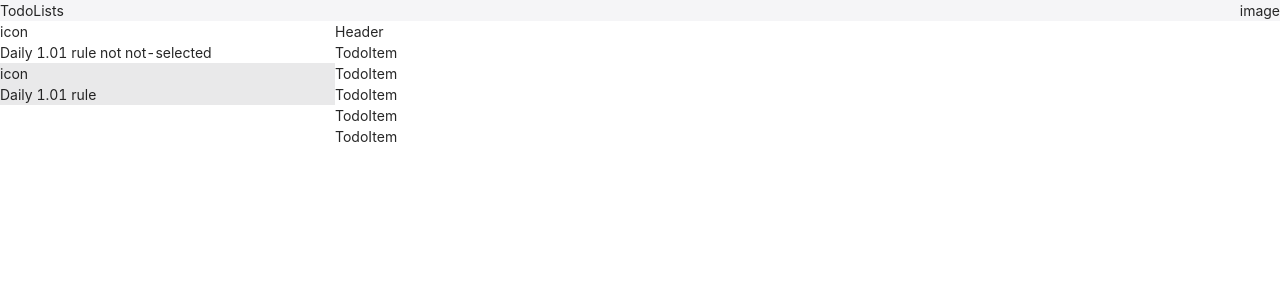
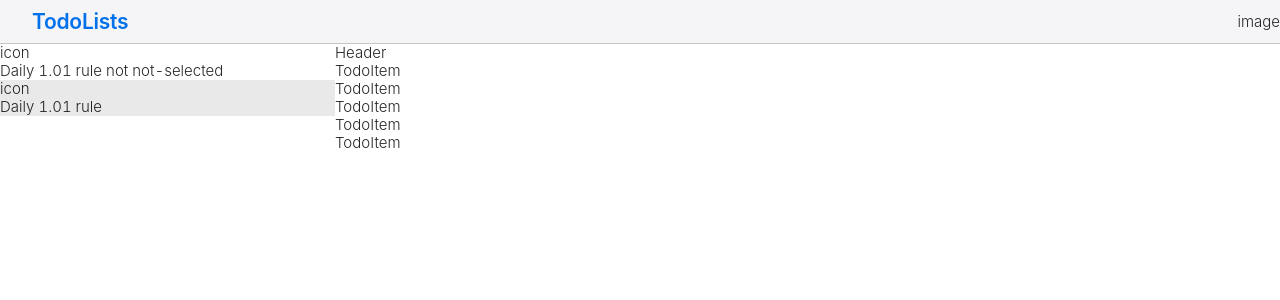
Before and after one commit to ShihTingJustin/todo-react-fp, a React (Create React App) app: page / in a window 1280 px wide. Shown: the top 300 px of the page. Built offline with nearby package versions, Linux system fonts and the light colour scheme.

Commit message:
feat: update Toolbar style

```diff
--- a/src/components/toolbar/index.tsx
+++ b/src/components/toolbar/index.tsx
@@ -2,9 +2,9 @@ import { useState } from 'react';
 
 const Toolbar = () => {
   return (
-    <div className="w-full flex justify-between bg-bg-gray1">
-      <div>
-        <div>TodoLists</div>
+    <div className="w-full flex justify-between items-center bg-bg-gray1 border-b border-solid border-border-gray1 h-11">
+      <div className="pl-8 py-4">
+        <div className="text-title-1 text-primary-blue">TodoLists</div>
       </div>
       <div>
         <div>image</div>
--- a/src/style/global.scss
+++ b/src/style/global.scss
@@ -8,3 +8,9 @@
   margin: 0;
   box-sizing: border-box;
 }
+
+body {
+  font-weight: 300;
+  font-size: 15px;
+  line-height: 1.2;
+}
--- a/tailwind.config.js
+++ b/tailwind.config.js
@@ -6,33 +6,23 @@ module.exports = {
     extend: {
       colors: {
         primary: {
-          blue: '#007AFF',
-          red: '#E9683F'
-        },
-        black: {
-          header: '#1D1D1D',
-          body: '#2D3748'
-        },
-        white: {
-          header: '#FFFFFF',
-          bg: '#E5E5E5'
-        },
-        gray: {
-          border: '#E6E6E6'
+          blue: '#0071EB',
         },
         bg: {
           gray1: '#f5f5f7',
           gray2: '#f2f2f7',
           gray3: '#e9e9ea',
           white1: '#fff'
+        },
+        border: {
+          gray1: '#c6c6c8'
         }
       },
       fontSize: {
         'title-1': [
-          '28px',
+          '21px',
           {
-            lineHeight: '150%',
-            letterSpacing: '-0.02em',
+            letterSpacing: '-0.25px',
             fontWeight: '600'
           }
         ],
```
